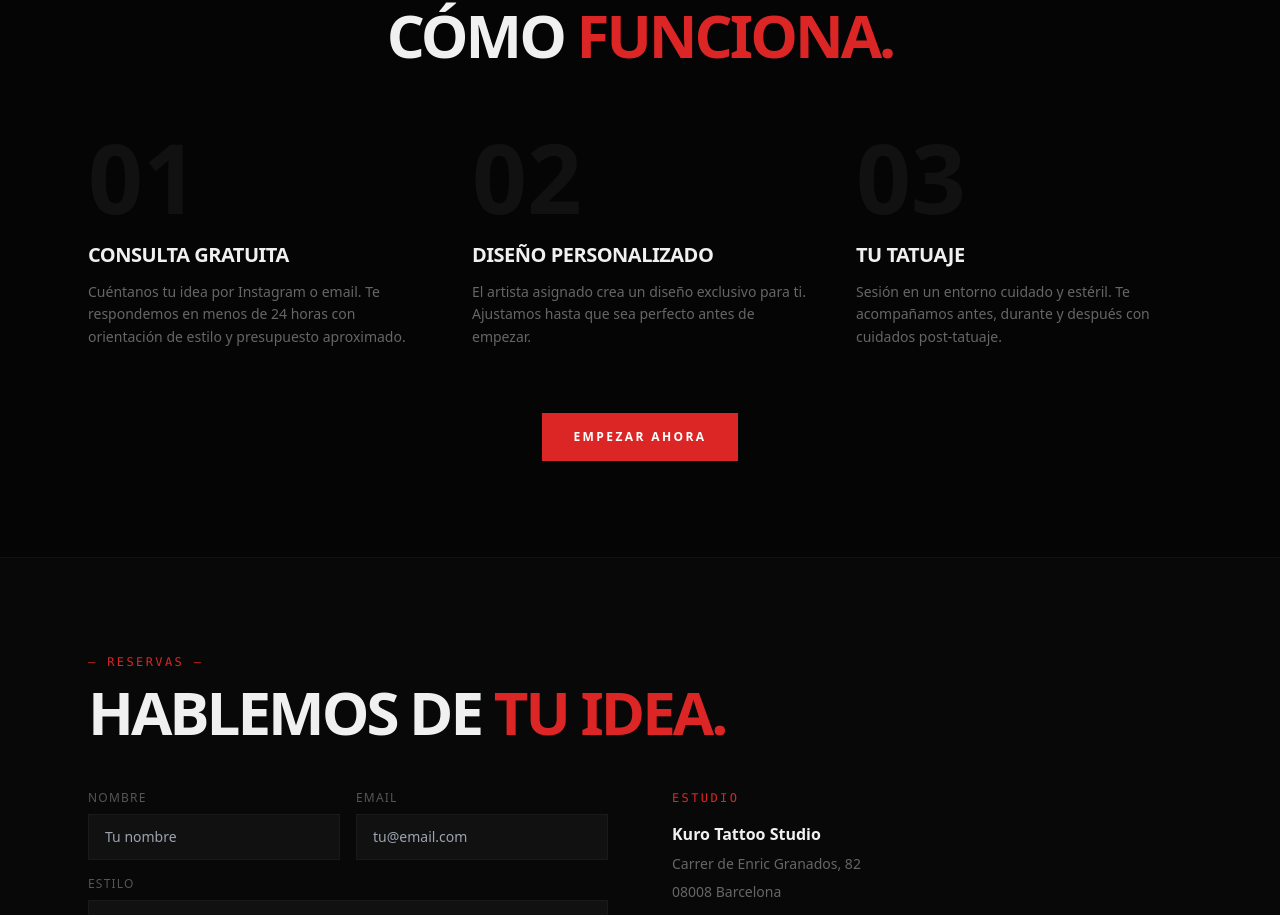
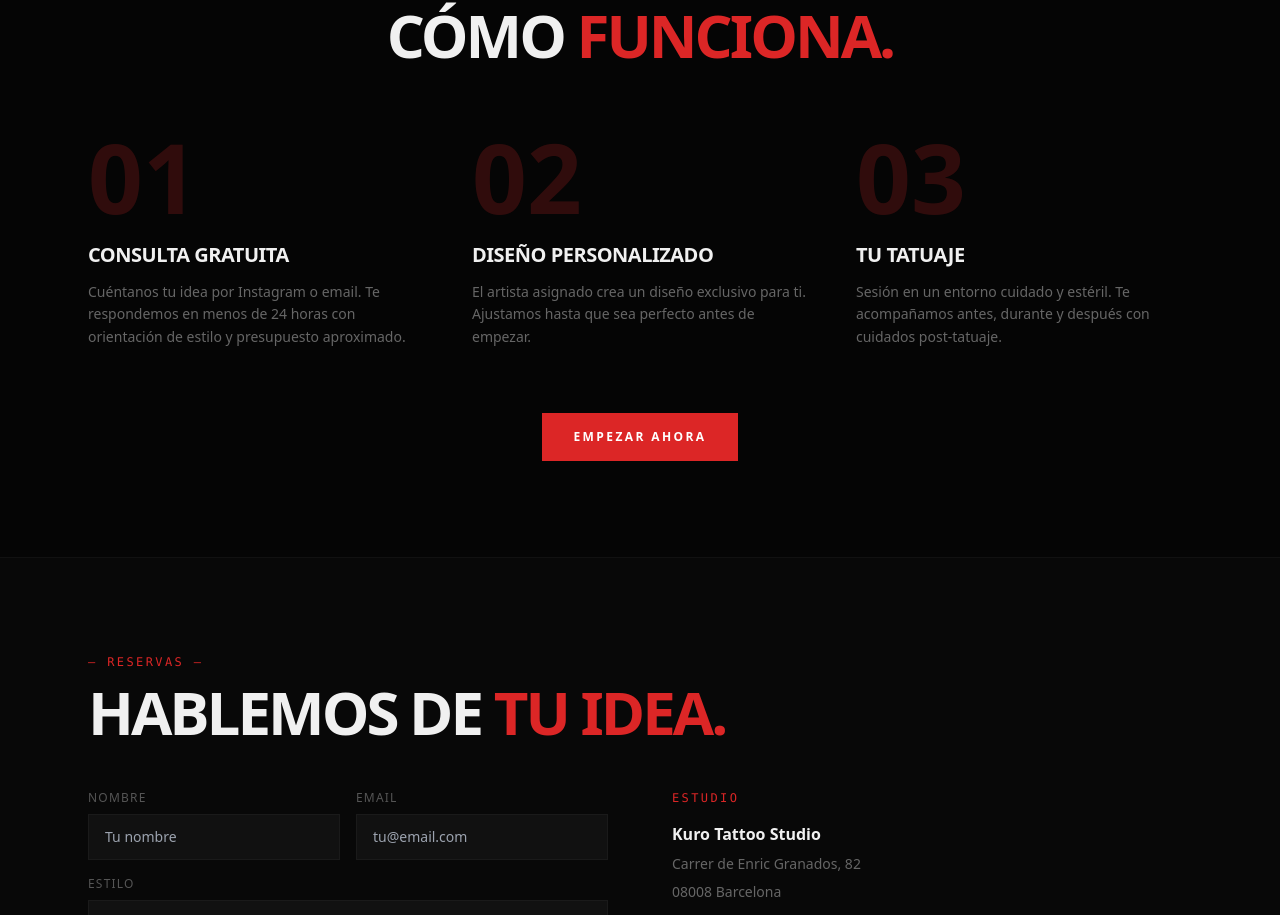
Before and after one commit to elcorreveidile/kuro-tattoo-demo, a Next.js app: page / in a window 1280 px wide. Shown: the part 4440-5355 px from the top of the page. Built offline with nearby package versions, Linux system fonts and the light colour scheme.

Commit message:
Change step number color to a lighter shade

```diff
--- a/src/app/page.tsx
+++ b/src/app/page.tsx
@@ -281,7 +281,7 @@ function Process() {
         <div className="grid grid-cols-1 md:grid-cols-3 gap-12">
           {STEPS.map((step) => (
             <div key={step.num} className="relative">
-              <div className="text-[6rem] font-black text-[#111] leading-none mb-4 select-none">{step.num}</div>
+              <div className="text-[6rem] font-black text-[#DC2626]/20 leading-none mb-4 select-none">{step.num}</div>
               <h3 className="text-xl font-black uppercase tracking-tight mb-3">{step.title}</h3>
               <p className="text-[#666] text-sm leading-relaxed">{step.desc}</p>
             </div>
```
